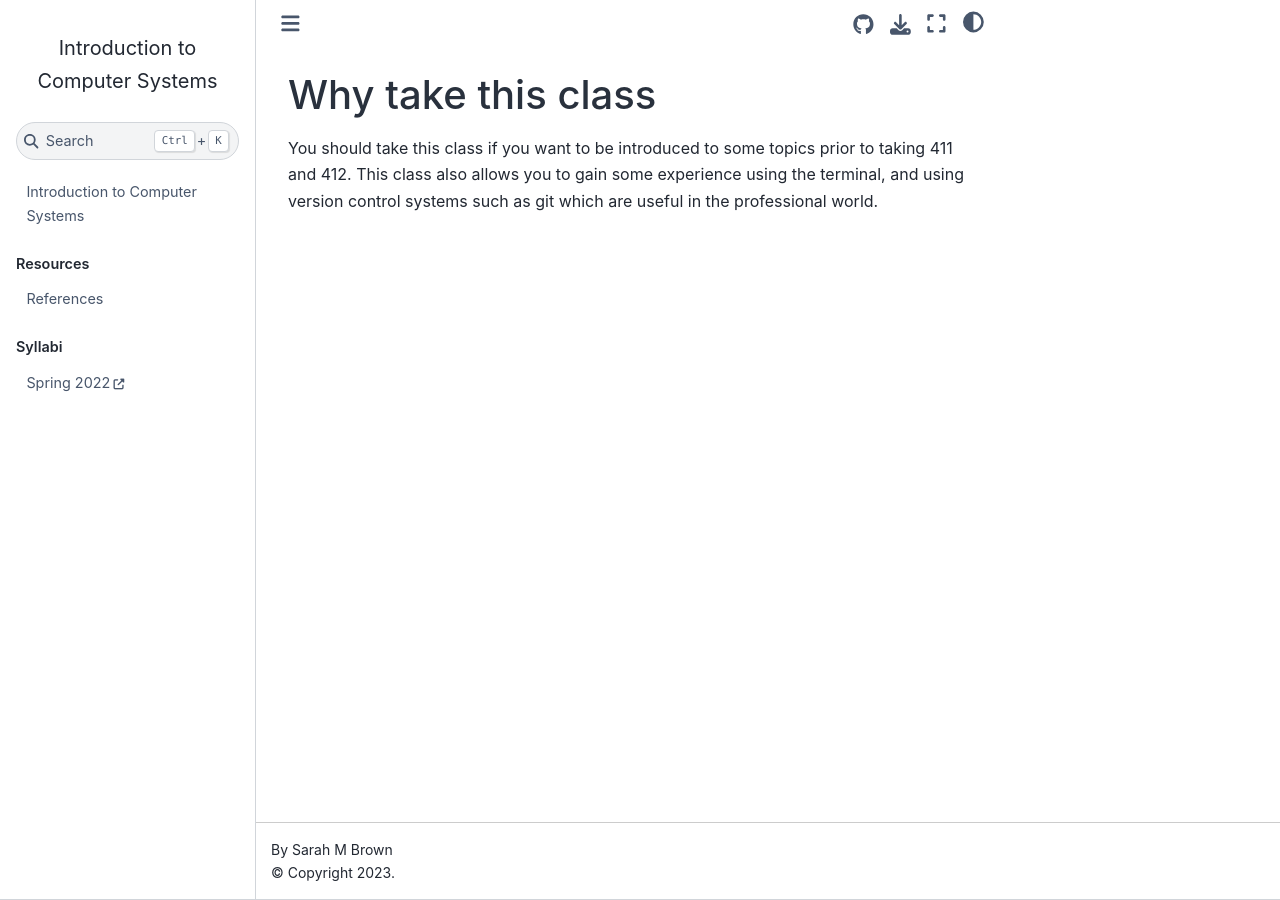
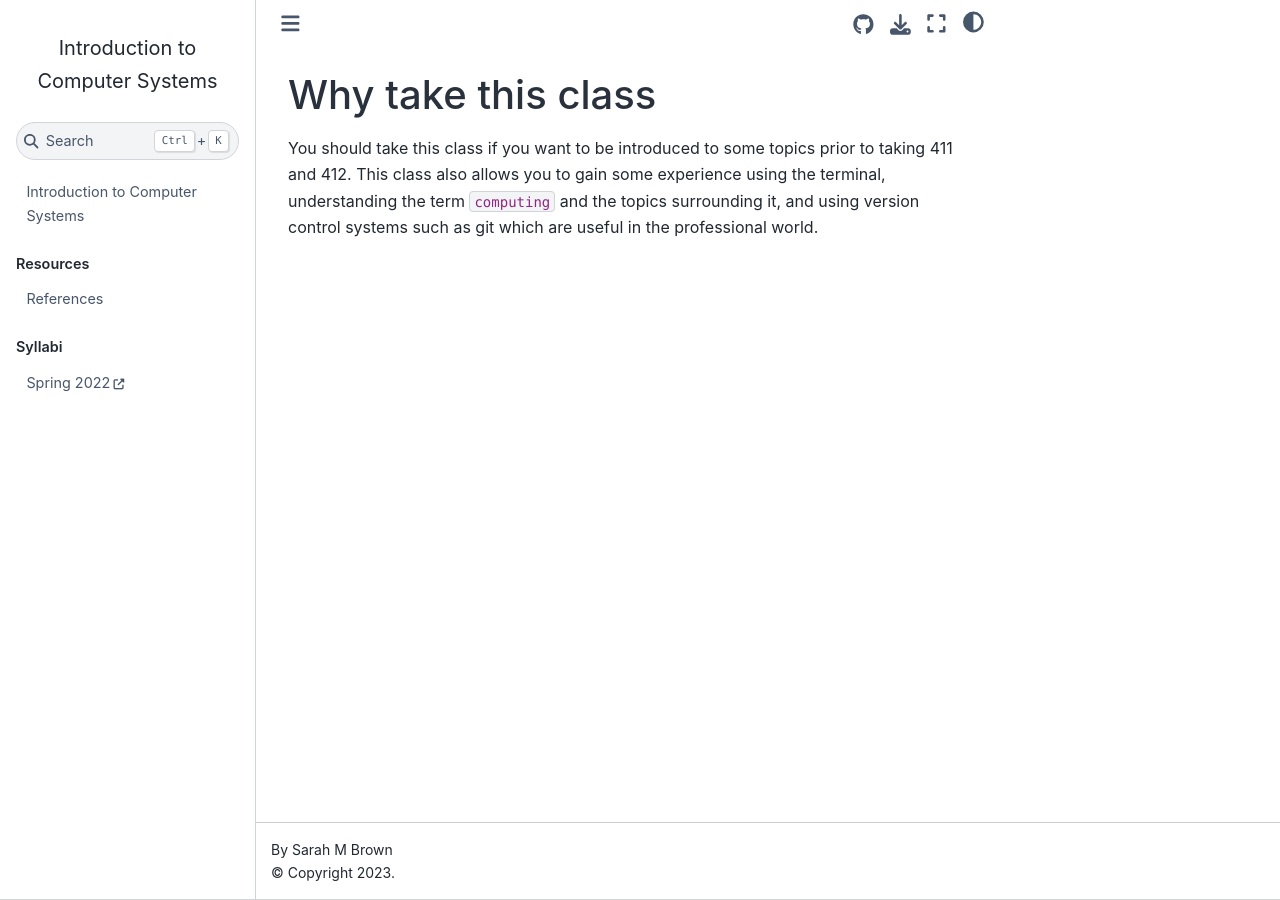
Before and after one commit to klattuada/introcompsys.github.io, a Jupyter Book: the page built from fromstudents.md, in a window 1280 px wide. Built offline with Jupyter Book 1.0.4 settings and Sphinx 7.4.7 and the Sphinx Book theme 1.1.4, drawn with Linux system fonts in a browser that asks for light colours.

Commit message:
update fromstudents

```diff
--- a/fromstudents.md
+++ b/fromstudents.md
@@ -1,3 +1,3 @@
 # Why take this class
 
-You should take this class if you want to be introduced to some topics prior to taking 411 and 412. This class also allows you to gain some experience using the terminal, and using version control systems such as git which are useful in the professional world.
+You should take this class if you want to be introduced to some topics prior to taking 411 and 412. This class also allows you to gain some experience using the terminal, understanding the term `computing` and the topics surrounding it, and using version control systems such as git which are useful in the professional world.
```
